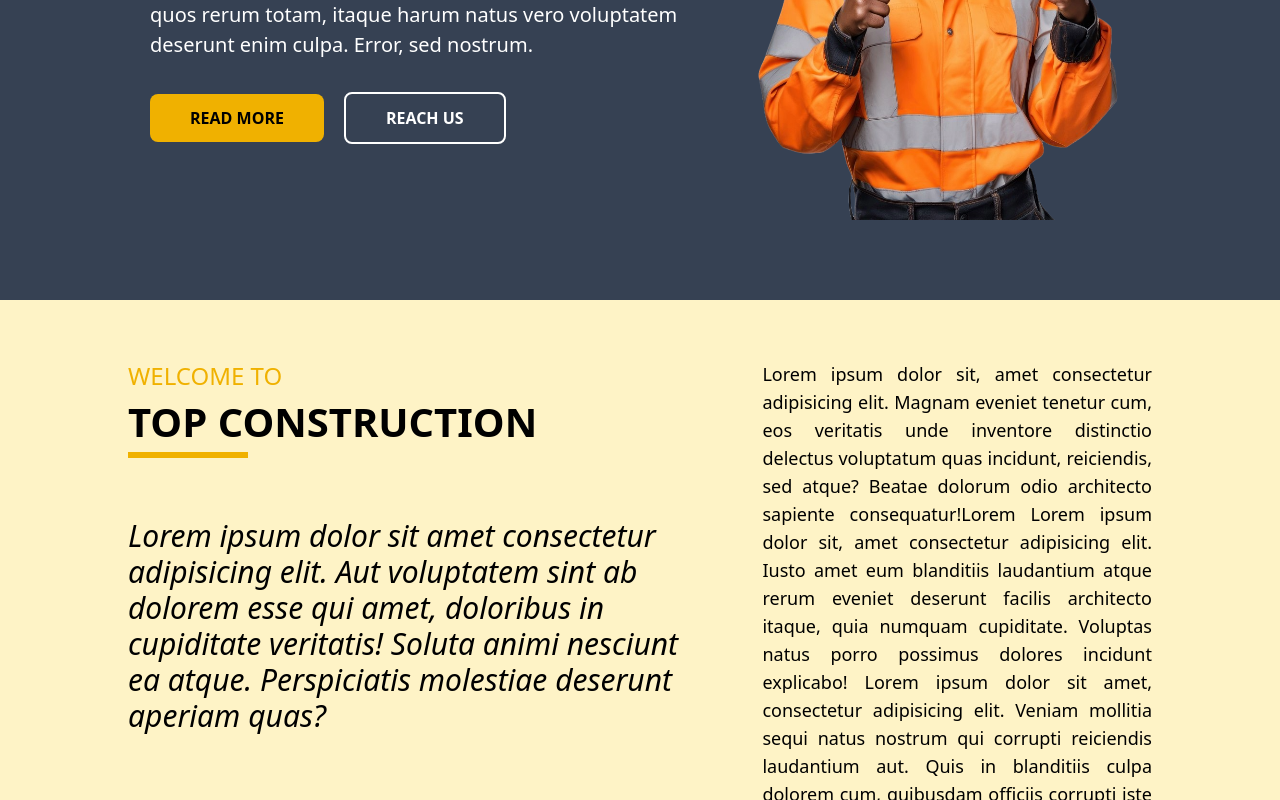
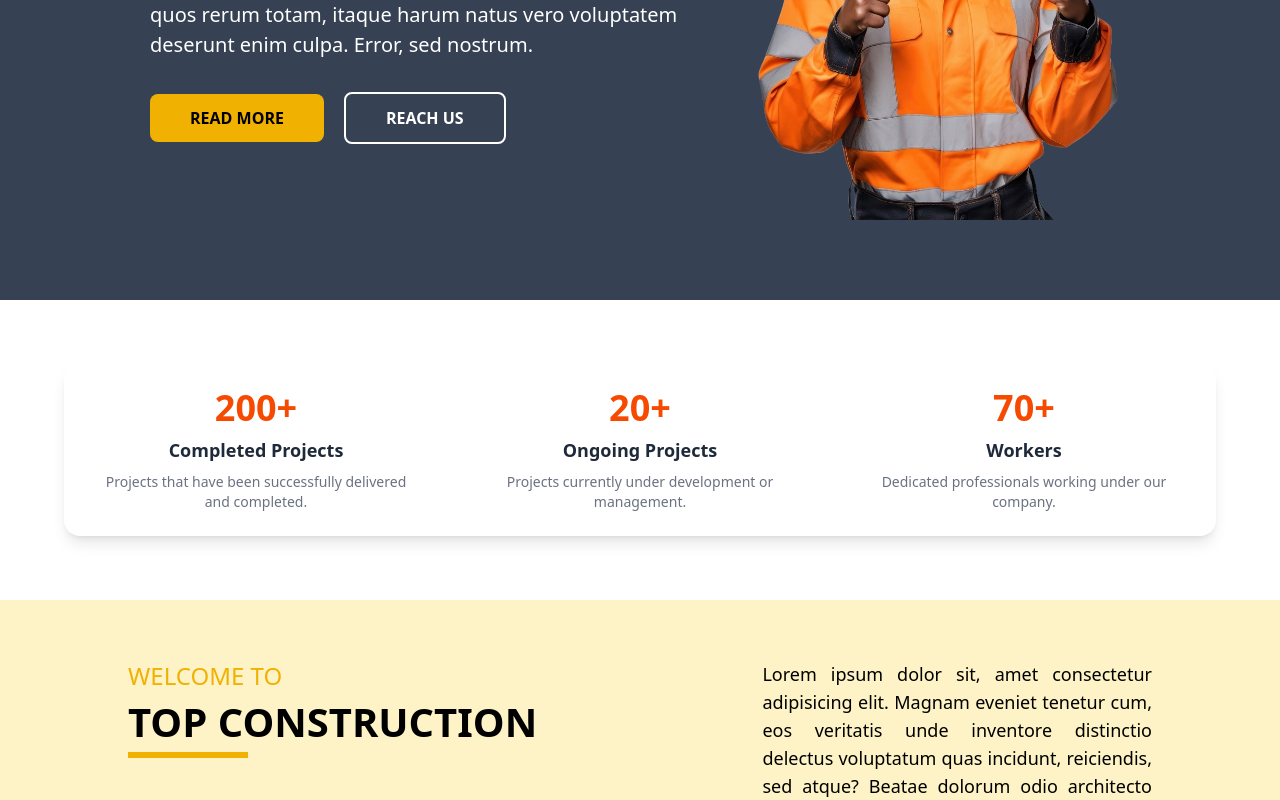
Before and after one commit to mr-Ayalk/mega_construction_company, a React (Vite) app: page / in a window 1280 px wide. Shown: the part 580-1380 px from the top of the page. Built offline with nearby package versions, Linux system fonts and the light colour scheme.

Commit message:
stats section added

```diff
--- a/package.json
+++ b/package.json
@@ -13,8 +13,10 @@
     "@tailwindcss/vite": "^4.1.11",
     "framer-motion": "^12.23.1",
     "react": "^19.1.0",
+    "react-countup": "^6.5.3",
     "react-dom": "^19.1.0",
     "react-icons": "^5.5.0",
+    "react-intersection-observer": "^9.16.0",
     "react-scroll": "^1.9.3",
     "tailwindcss": "^4.1.11"
   },
--- a/src/App.jsx
+++ b/src/App.jsx
@@ -8,21 +8,22 @@ import Working from "./sections/Working";
 import Testimonials from "./sections/Testimonials";
 import Contact from "./sections/Contact";
 import Footer from "./sections/Footer";
+import StatsSection from "./sections/StatsSection";
 
 const App = () => {
   return (
-   <>
-   <Header/>
-   <Hero/>
-   <About/>
-   <Services/>
-   <Portfolio/>
-   <Working/>
-   <Testimonials/>
-   <Contact/>
-   <Footer/>
-   </>
-
+    <>
+      <Header />
+      <Hero />
+      <StatsSection />
+      <About />
+      <Services />
+      <Portfolio />
+      <Working />
+      <Testimonials />
+      <Contact />
+      <Footer />
+    </>
   );
 };
 
--- /dev/null
+++ b/src/sections/StatsSection.jsx
@@ -0,0 +1,66 @@
+import React from "react";
+import CountUp from "react-countup";
+import { useInView } from "react-intersection-observer";
+
+const StatsSection = () => {
+  const { ref, inView } = useInView({
+    triggerOnce: true,
+    threshold: 0.3,
+  });
+
+  const stats = [
+    {
+      label: "Completed Projects",
+      value: 200,
+      prefix: "",
+      suffix: "+",
+      description:
+        "Projects that have been successfully delivered and completed.",
+    },
+    {
+      label: "Ongoing Projects",
+      value: 20,
+      prefix: "",
+      suffix: "+",
+      description: "Projects currently under development or management.",
+    },
+    {
+      label: "Workers",
+      value: 70,
+      prefix: "",
+      suffix: "+",
+      description: "Dedicated professionals working under our company.",
+    },
+  ];
+
+  return (
+    <section className="bg-white py-16">
+      <div
+        ref={ref}
+        className="max-w-6xl mx-auto px-4 grid grid-cols-1 md:grid-cols-3 gap-8 text-center bg-white shadow-lg rounded-2xl"
+      >
+        {stats.map((stat, index) => (
+          <div key={index} className="p-6">
+            <h2 className="text-4xl font-bold text-orange-600 mb-2">
+              {inView && (
+                <CountUp
+                  end={stat.value}
+                  duration={2}
+                  delay={0.2}
+                  suffix={stat.suffix}
+                  prefix={stat.prefix}
+                />
+              )}
+            </h2>
+            <h3 className="text-lg font-semibold text-gray-800">
+              {stat.label}
+            </h3>
+            <p className="text-sm text-gray-500 mt-2">{stat.description}</p>
+          </div>
+        ))}
+      </div>
+    </section>
+  );
+};
+
+export default StatsSection;
```
Also changed, not shown: 1 other file (tests, documents, lock files or other folders).
